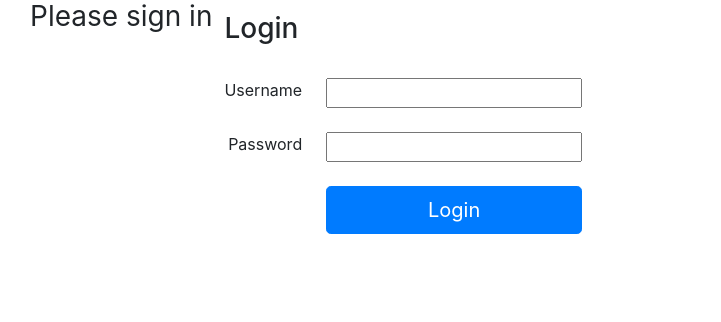
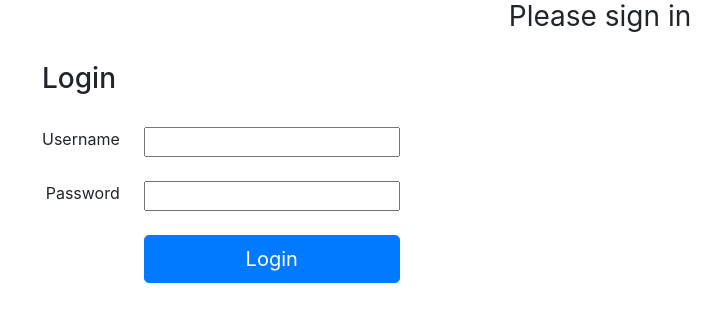
Before and after one commit to briandcase/SoftwareEngineeringProject, a PHP site: page /login.php in a window 1280 px wide. Shown: the top 322 px of the page, without its empty margins (40-761 px from the left). Run offline with PHP 8.4, Linux system fonts and the light colour scheme.

Commit message:
Update signin.css

```diff
--- a/src/signin.css
+++ b/src/signin.css
@@ -1,6 +1,10 @@
 html,
 body {
   height: 100%;
+}
+
+h1 {
+  width: 100%;
 }
 table {
   display: block;
```
